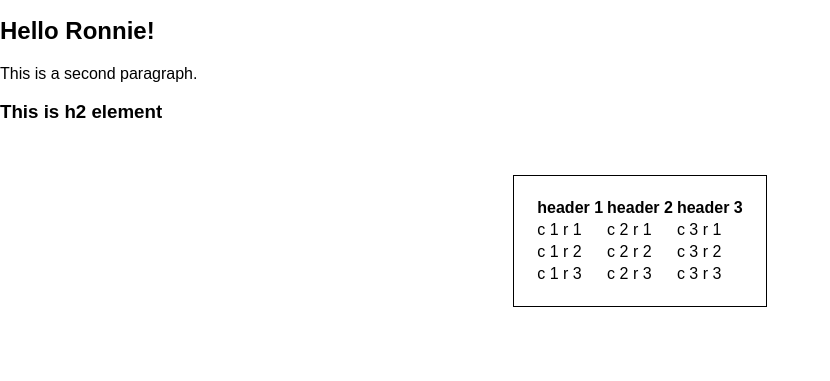
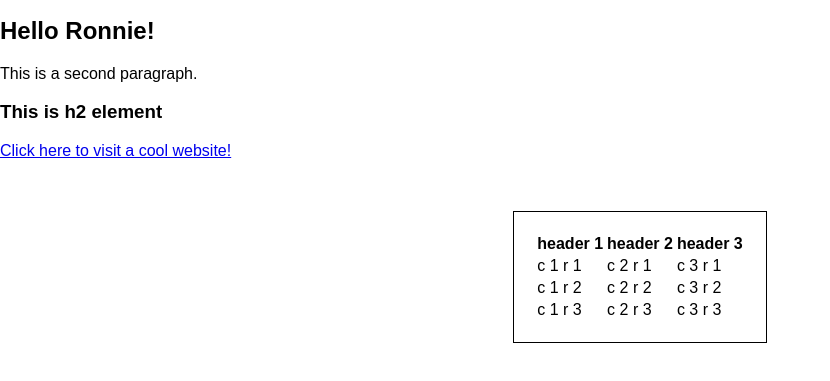
Before and after one commit to r0nnie-20/IcreatechsStudyHub, a plain HTML site: page index.html in a window 1280 px wide. Shown: the part 101-482 px from the top of the page, without its empty margins (0-830 px from the left). Drawn offline with Linux system fonts and the light colour scheme.

Commit message:
added anchor tag

```diff
--- a/index.html
+++ b/index.html
@@ -44,7 +44,7 @@
 
 
 
-    <!-- #5  anchor element goes here -->
+    <a href="https://github.com/r0nnie-20">Click here to visit a cool website!</a>
 
 
 
```
